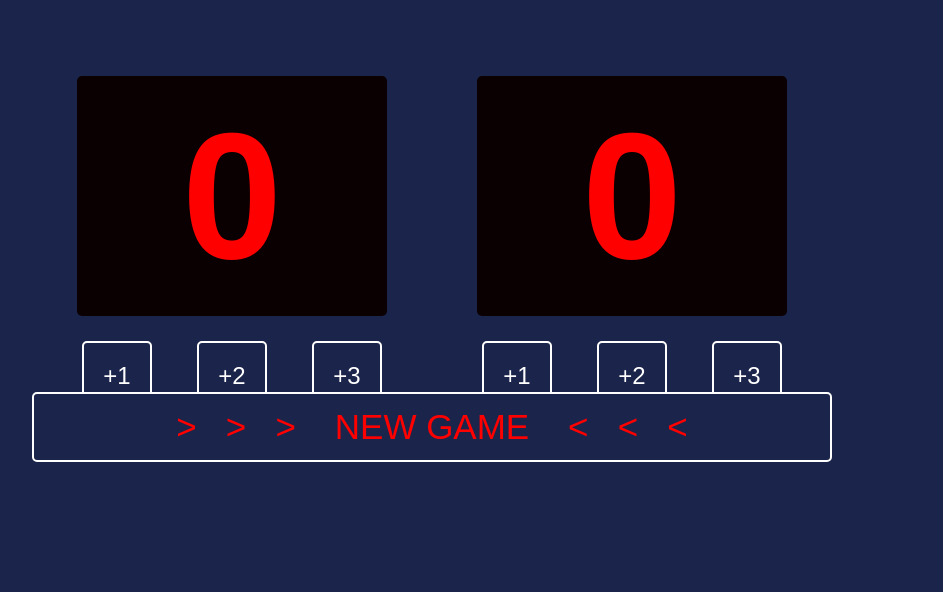
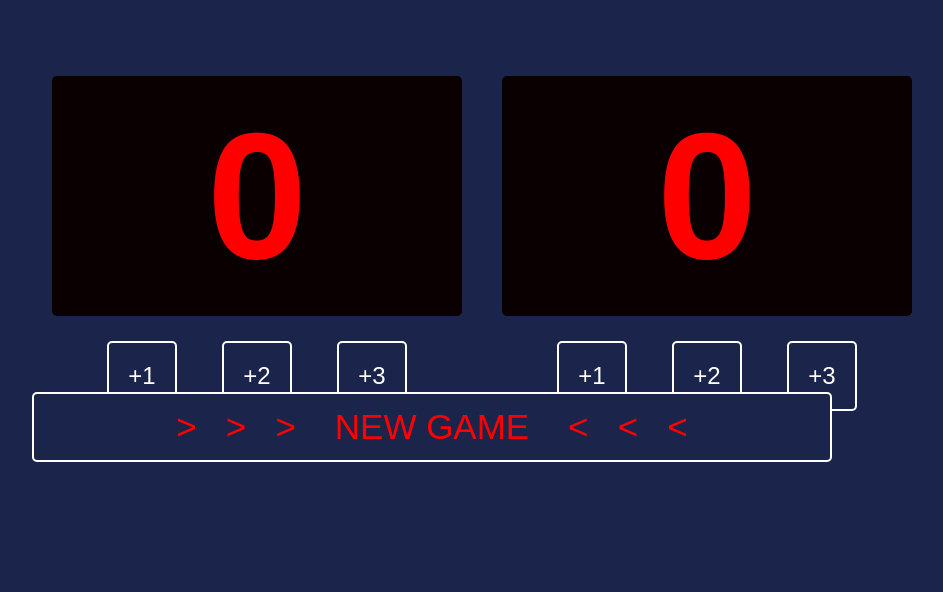
Before and after one commit to Disturbedm/Scrimba-Course, a plain HTML site: page Game counter/index.html in a window 1280 px wide. Shown: the part 208-800 px from the top of the page, without its empty margins (208-1151 px from the left). Drawn offline with Linux system fonts and the light colour scheme; a web font is replaced by a local one.

Commit message:
update score box
accommodates up to 3 numbers

```diff
--- a/Game counter/index.css
+++ b/Game counter/index.css
@@ -32,7 +32,7 @@ body {
     justify-content: center;
     align-items: center;
     background-color: #0a0001;
-    width: 310px;
+    width: 410px;
     height: 240px;
     margin: 20px;
     font-size: 180px;
```
